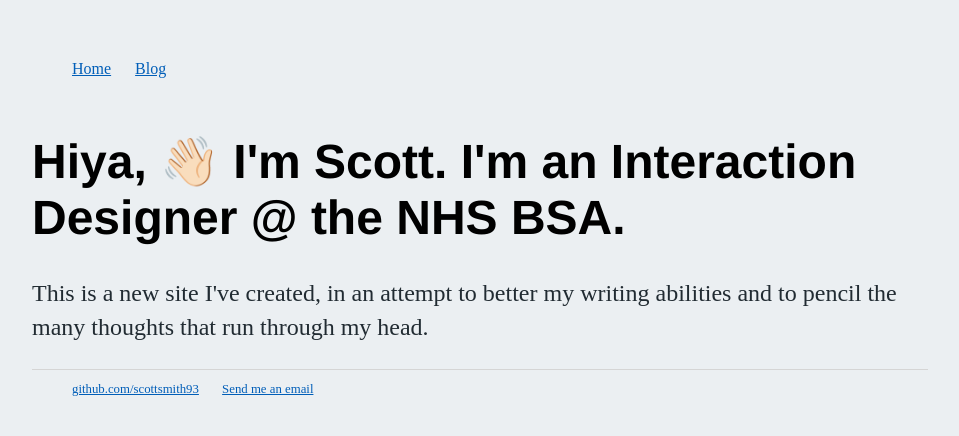
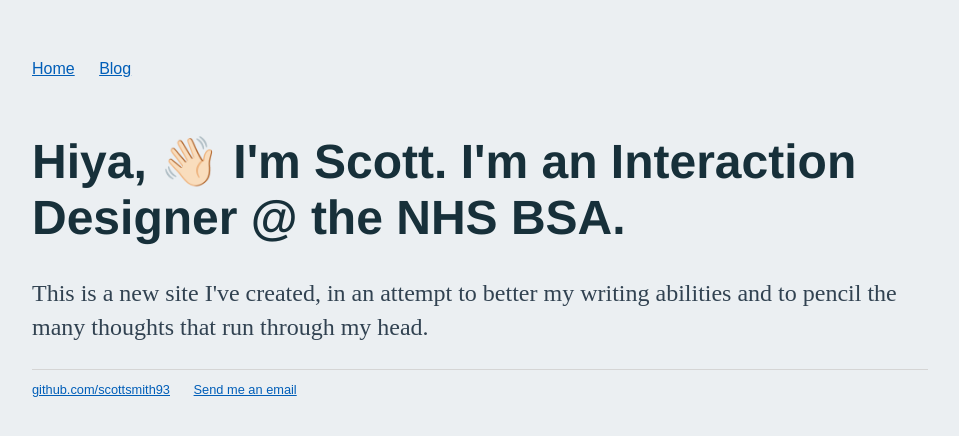
Before and after one commit to scottsmith93/scottsmith.github.io, a Jekyll site: the page built from index.html, in a window 1280 px wide. Shown: the top 436 px of the page, without its empty margins (160-1119 px from the left). Built offline with Jekyll 4.4.1, drawn with Linux system fonts in a browser that asks for light colours.

Commit message:
Update main.css

```diff
--- a/css/main.css
+++ b/css/main.css
@@ -3,8 +3,6 @@
     width: 70%;
     background-color: #EBEFF2;
 }
-}
-
 nav ul, footer ul {
     font-family:'HK-Grotesk', 'Arial', 'Sans-Serif';
     padding: 0px;
@@ -31,17 +29,19 @@
 h1 {
     font-size: 3em;
     font-family:'Helvetica', 'Arial', 'Sans-Serif';
+    color: #17303A;
     padding-top:24px;
 }
 h2 {
     font-size: 2em;
     font-family:'Helvetica', 'Arial', 'Sans-Serif';
+    color: #17303A;
     padding-top:16px;
 }
 p {
     font-size: 1.5em;
     line-height: 1.4em;
-    color: #212b32;
+    color: #314251;
 }
 footer {
     border-top: 1px solid #d5d5d5;
```
